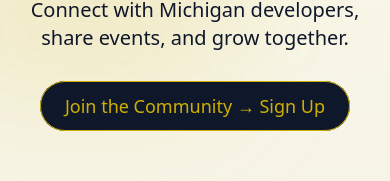
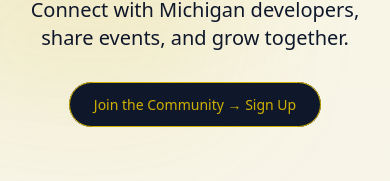
Before and after one commit to Papa-Sean/wuddetdev, a Next.js app in the folder client/: page / in a window 390 px wide. Shown: the part 445-626 px from the top of the page. Built offline with nearby package versions, Linux system fonts and the light colour scheme; no server answers.

Commit message:
feat: update button styles for improved responsiveness and accessibility

```diff
--- a/client/src/app/page.tsx
+++ b/client/src/app/page.tsx
@@ -56,14 +56,14 @@ export default function Home() {
 					{!isAuthenticated ? (
 						<Link
 							href='/signup'
-							className='rounded-full bg-primary text-secondary border border-secondary px-6 py-3 text-lg font-medium hover:bg-primary/90 transition-colors'
+							className='max-w-fit rounded-full bg-primary text-secondary border border-secondary px-6 py-3 sm:text-lg text-sm font-medium hover:bg-primary/90 transition-colors'
 						>
 							Join the Community → Sign Up
 						</Link>
 					) : (
 						<Link
 							href='/say-what-up-doe'
-							className='rounded-full bg-primary text-primary-foreground px-6 py-3 text-lg font-medium hover:bg-primary/90 transition-colors'
+							className='max-w-fit rounded-full bg-primary text-primary-foreground px-6 py-3 sm:text-lg text-xs font-medium hover:bg-primary/90 transition-colors'
 						>
 							Check the latest events → Say What Up Doe
 						</Link>
```
